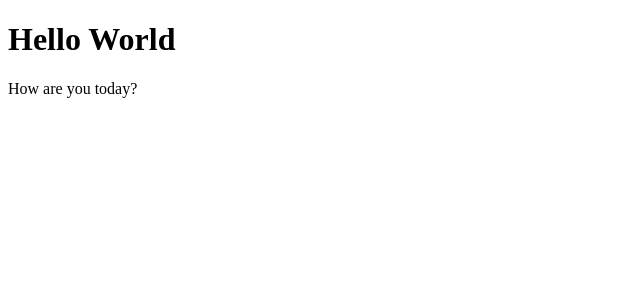
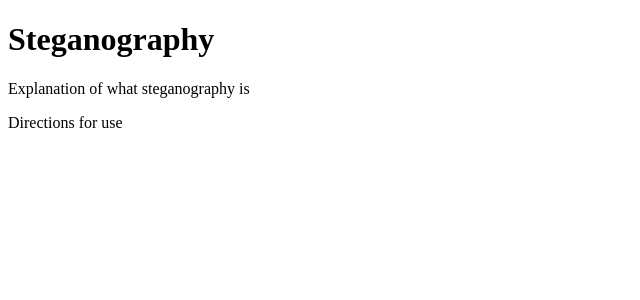
Before and after one commit to JonBaltz/steganography-website, a React app: page / in a window 1280 px wide. Shown: the top 300 px of the page, without its empty margins (0-640 px from the left). Built offline with nearby package versions, Linux system fonts and the light colour scheme.

Commit message:
Add component for displaying static info

```diff
--- a/src/components/app.jsx
+++ b/src/components/app.jsx
@@ -1,4 +1,5 @@
 import React, { Component } from "react";
+import Info from "./info.jsx";
 
 class App extends Component {
 	constructor(props) {
@@ -8,8 +9,7 @@ class App extends Component {
 	render() {
 		return (
 			<div>
-				<h1>Hello World</h1>
-				<p>How are you today?</p>
+				<Info />
 			</div>
 		);
 	}
--- /dev/null
+++ b/src/components/info.jsx
@@ -0,0 +1,13 @@
+import React from "react";
+
+const Info = function(props) {
+	return (
+		<div>
+			<h1>Steganography</h1>
+			<p>Explanation of what steganography is</p>
+			<p>Directions for use</p>
+		</div>
+	);
+};
+
+export default Info;
--- a/src/message.js
+++ b/src/helpers/message.js
@@ -87,4 +87,4 @@ const tester = function() {
 	// console.log(t1.text, t2.text);
 	console.assert(m1.str2CharCodes().encryption("Wazzup").prepareToHide().afterReveal().encryption("Wazzup").charCodes2Str().text === "hello world", "the full sequence will not alter the original message by the end");
 };
-tester();
+// tester();
```
